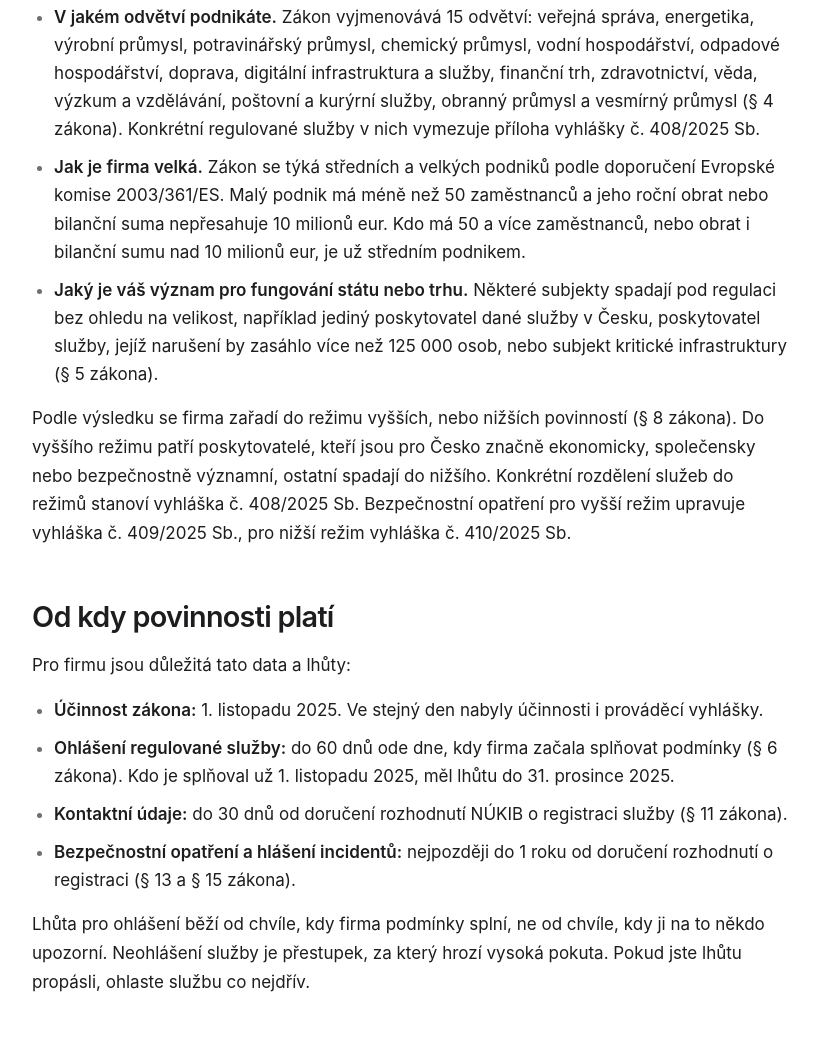
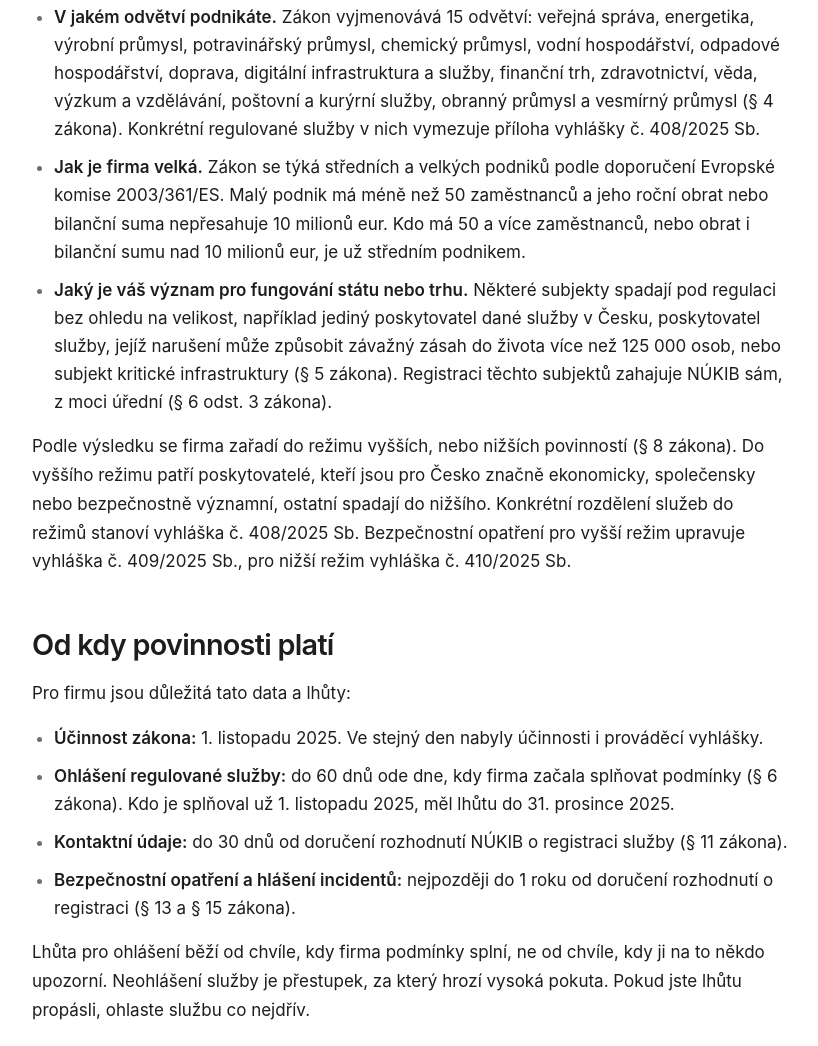
Before and after one commit to hnzskwxx/my-edoo, a plain HTML site: page blog/nis2-koho-se-tyka-a-od-kdy-plati/index.html in a window 1280 px wide. Shown: the part 1520-2566 px from the top of the page, without its empty margins (228-1046 px from the left). Drawn offline with Linux system fonts and the light colour scheme.

Commit message:
Zpřesnit § 5 v článku o NIS2
Znění podmínky 125 000 osob odpovídá § 5 písm. b) zákona 264/2025 Sb.
a doplněno, že registraci subjektů podle § 5 zahajuje NÚKIB z moci
úřední (§ 6 odst. 3).

Co-Authored-By: Claude Opus 5.5 <noreply@anthropic.com>

```diff
--- a/blog/nis2-koho-se-tyka-a-od-kdy-plati/index.html
+++ b/blog/nis2-koho-se-tyka-a-od-kdy-plati/index.html
@@ -96,7 +96,7 @@
         <ul>
           <li><strong>V jakém odvětví podnikáte.</strong> Zákon vyjmenovává 15 odvětví: veřejná správa, energetika, výrobní průmysl, potravinářský průmysl, chemický průmysl, vodní hospodářství, odpadové hospodářství, doprava, digitální infrastruktura a služby, finanční trh, zdravotnictví, věda, výzkum a vzdělávání, poštovní a kurýrní služby, obranný průmysl a vesmírný průmysl (§ 4 zákona). Konkrétní regulované služby v nich vymezuje příloha vyhlášky č. 408/2025 Sb.</li>
           <li><strong>Jak je firma velká.</strong> Zákon se týká středních a velkých podniků podle doporučení Evropské komise 2003/361/ES. Malý podnik má méně než 50 zaměstnanců a jeho roční obrat nebo bilanční suma nepřesahuje 10 milionů eur. Kdo má 50 a více zaměstnanců, nebo obrat i bilanční sumu nad 10 milionů eur, je už středním podnikem.</li>
-          <li><strong>Jaký je váš význam pro fungování státu nebo trhu.</strong> Některé subjekty spadají pod regulaci bez ohledu na velikost, například jediný poskytovatel dané služby v Česku, poskytovatel služby, jejíž narušení by zasáhlo více než 125 000 osob, nebo subjekt kritické infrastruktury (§ 5 zákona).</li>
+          <li><strong>Jaký je váš význam pro fungování státu nebo trhu.</strong> Některé subjekty spadají pod regulaci bez ohledu na velikost, například jediný poskytovatel dané služby v Česku, poskytovatel služby, jejíž narušení může způsobit závažný zásah do života více než 125 000 osob, nebo subjekt kritické infrastruktury (§ 5 zákona). Registraci těchto subjektů zahajuje NÚKIB sám, z moci úřední (§ 6 odst. 3 zákona).</li>
         </ul>
         <p>Podle výsledku se firma zařadí do režimu vyšších, nebo nižších povinností (§ 8 zákona). Do vyššího režimu patří poskytovatelé, kteří jsou pro Česko značně ekonomicky, společensky nebo bezpečnostně významní, ostatní spadají do nižšího. Konkrétní rozdělení služeb do režimů stanoví vyhláška č. 408/2025 Sb. Bezpečnostní opatření pro vyšší režim upravuje vyhláška č. 409/2025 Sb., pro nižší režim vyhláška č. 410/2025 Sb.</p>
 
```
